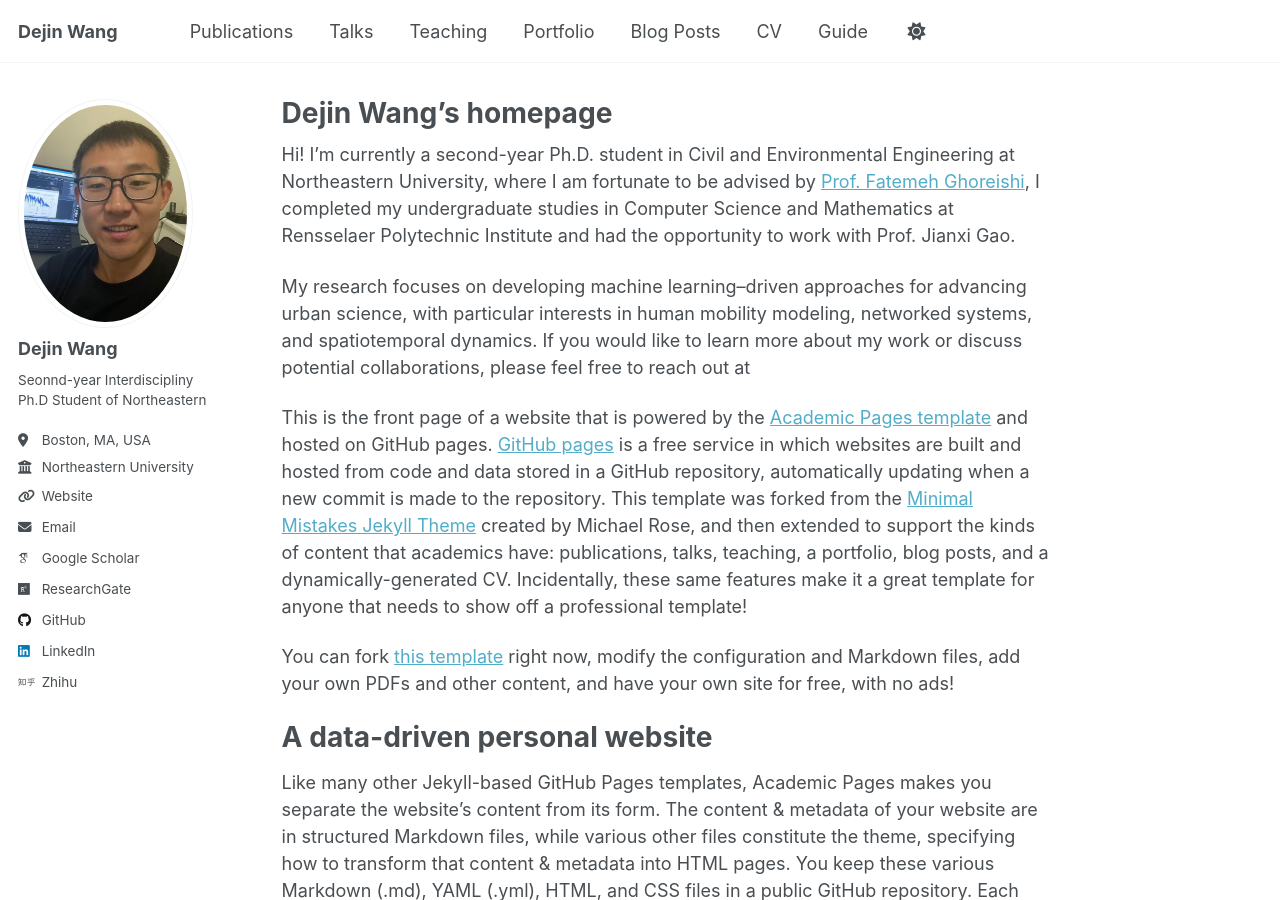
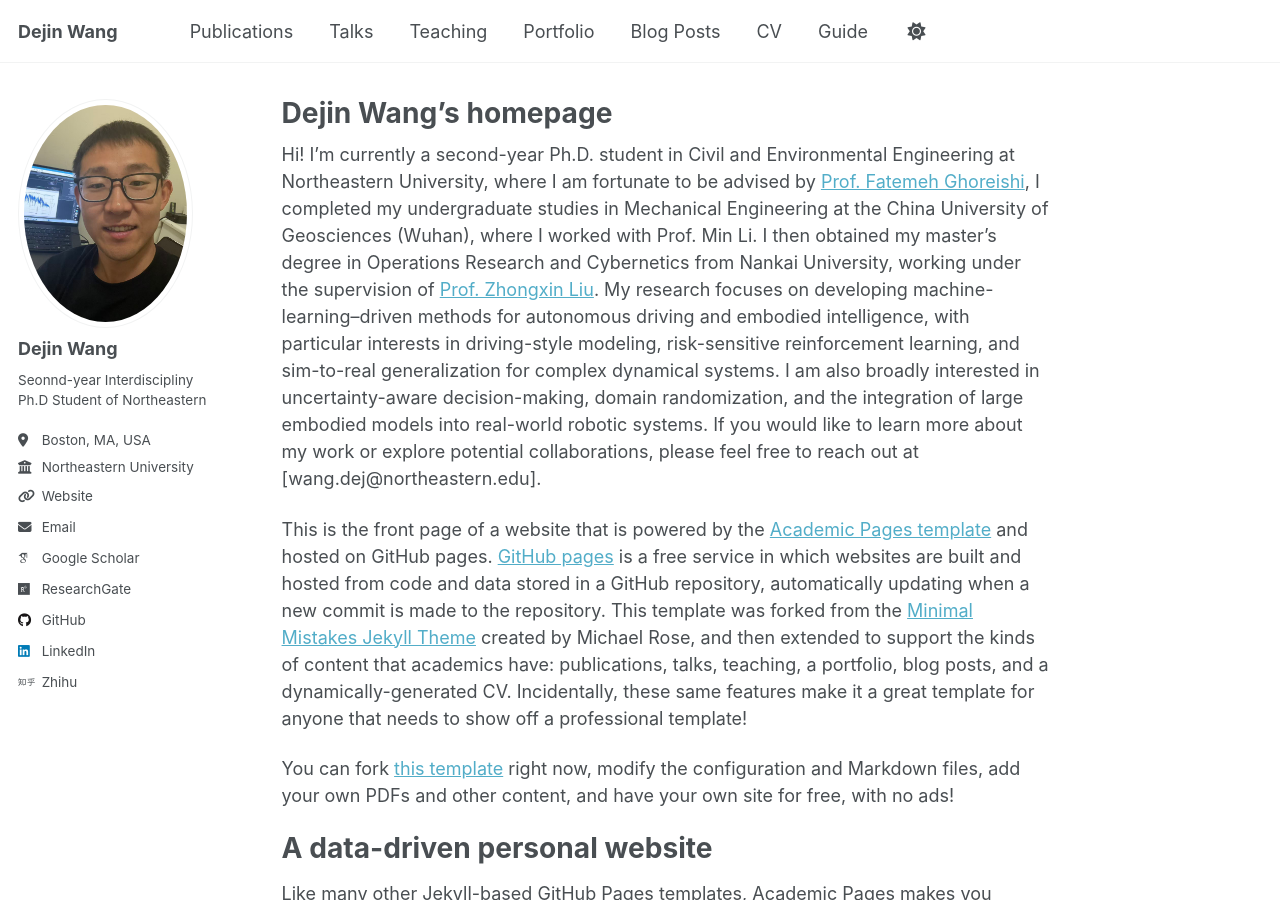
Before and after one commit to dejin-wang/dejin-wang.github.io, a Jekyll site: the page built from _pages/about.md, in a window 1280 px wide and 900 px high. Built offline with Jekyll 4.4.1, drawn with Linux system fonts in a browser that asks for light colours; some web fonts are replaced; a script that is not in the unit is left out.

Commit message:
Update about.md

```diff
--- a/_pages/about.md
+++ b/_pages/about.md
@@ -8,9 +8,7 @@ redirect_from:
 ---
 
 Hi! I’m currently a second-year Ph.D. student in Civil and Environmental Engineering at Northeastern University, where I am fortunate to be advised by
- [Prof. Fatemeh Ghoreishi](https://ghoreishi.lab.northeastern.edu/), I completed my undergraduate studies in Computer Science and Mathematics at Rensselaer Polytechnic Institute and had the opportunity to work with Prof. Jianxi Gao.
-
-My research focuses on developing machine learning–driven approaches for advancing urban science, with particular interests in human mobility modeling, networked systems, and spatiotemporal dynamics. If you would like to learn more about my work or discuss potential collaborations, please feel free to reach out at
+ [Prof. Fatemeh Ghoreishi](https://ghoreishi.lab.northeastern.edu/), I completed my undergraduate studies in Mechanical Engineering at the China University of Geosciences (Wuhan), where I worked with Prof. Min Li. I then obtained my master’s degree in Operations Research and Cybernetics from Nankai University, working under the supervision of [Prof. Zhongxin Liu](https://ai.nankai.edu.cn/info/1033/4287.htm). My research focuses on developing machine-learning–driven methods for autonomous driving and embodied intelligence, with particular interests in driving-style modeling, risk-sensitive reinforcement learning, and sim-to-real generalization for complex dynamical systems. I am also broadly interested in uncertainty-aware decision-making, domain randomization, and the integration of large embodied models into real-world robotic systems. If you would like to learn more about my work or explore potential collaborations, please feel free to reach out at [wang.dej@northeastern.edu].
 
 
 This is the front page of a website that is powered by the [Academic Pages template](https://github.com/academicpages/academicpages.github.io) and hosted on GitHub pages. [GitHub pages](https://pages.github.com) is a free service in which websites are built and hosted from code and data stored in a GitHub repository, automatically updating when a new commit is made to the repository. This template was forked from the [Minimal Mistakes Jekyll Theme](https://mmistakes.github.io/minimal-mistakes/) created by Michael Rose, and then extended to support the kinds of content that academics have: publications, talks, teaching, a portfolio, blog posts, and a dynamically-generated CV. Incidentally, these same features make it a great template for anyone that needs to show off a professional template!
```
